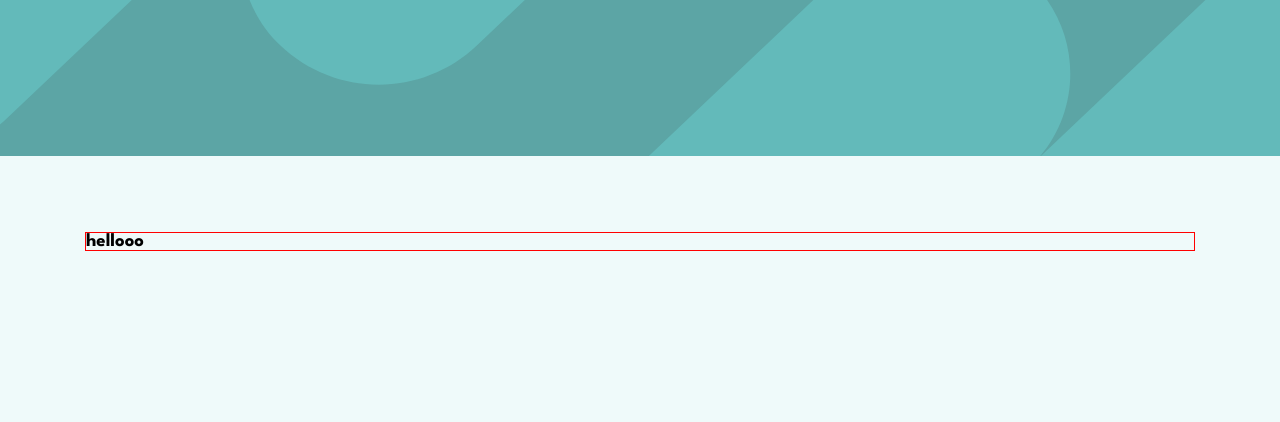
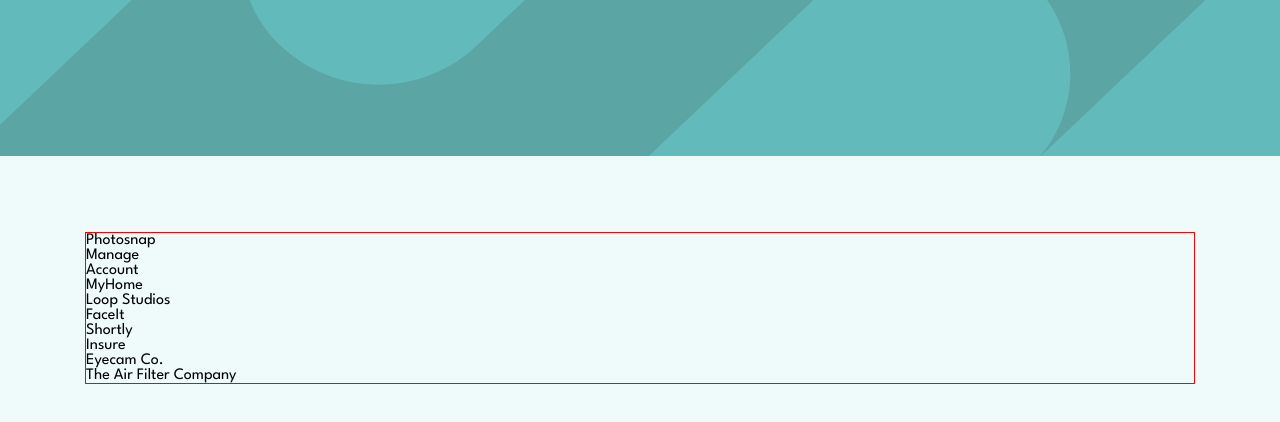
Before and after one commit to EdwinSch/react-joblisting-filters, a React (Vite) app: page / in a window 1280 px wide. Shown: the top 422 px of the page. Built offline with nearby package versions, Linux system fonts and the light colour scheme.

Commit message:
add: job component + data passing

```diff
--- a/src/App.jsx
+++ b/src/App.jsx
@@ -1,11 +1,15 @@
+import { useState } from "react";
 import JobsOverview from "./components/JobsOverview";
+import data from "./data.json";
 
 function App() {
+  const [jobs, setJobs] = useState(data);
+
   return (
     <>
       <header>{/* CSS dynamic */}</header>
       <main>
-        <JobsOverview />
+        <JobsOverview jobs={jobs} />
       </main>
     </>
   );
--- /dev/null
+++ b/src/components/Job.jsx
@@ -0,0 +1,16 @@
+const Job = ({
+  company,
+  logo,
+  position,
+  role,
+  level,
+  postedAt,
+  contract,
+  location,
+  languages,
+  tools,
+}) => {
+  return <article>{company}</article>;
+};
+
+export default Job;
--- a/src/components/JobsOverview.jsx
+++ b/src/components/JobsOverview.jsx
@@ -1,7 +1,11 @@
-const JobsOverview = () => {
+import Job from "./Job";
+
+const JobsOverview = ({ jobs }) => {
   return (
     <section className="jobs-container">
-      <h3>hellooo</h3>
+      {jobs.map((job) => {
+        return <Job key={job.id} {...job} />;
+      })}
     </section>
   );
 };
--- a/src/styles/main.scss
+++ b/src/styles/main.scss
@@ -51,6 +51,8 @@ main {
   justify-content: center;
 }
 
+//--- Jobs Styles
+
 .jobs-container {
   border: $inspect;
   margin-top: 76px;
```
